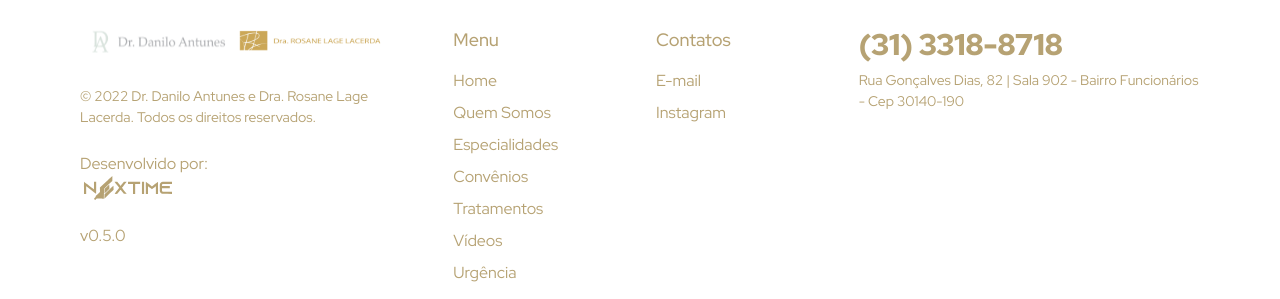
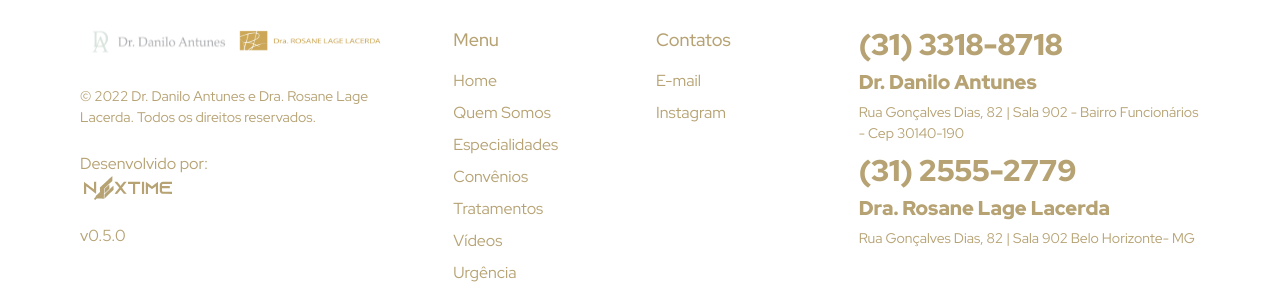
Before and after one commit to odontosos24horas/danilo, a Next.js app: page / in a window 1280 px wide. Shown: the part 1729-2028 px from the top of the page. Built offline with nearby package versions, Linux system fonts and the light colour scheme.

Commit message:
feat: numeros de telefone

```diff
--- a/src/components/organisms/nextFooter/index.tsx
+++ b/src/components/organisms/nextFooter/index.tsx
@@ -83,8 +83,22 @@ const NextFooter = () => {
                   (31) 3318-8718
                 </Heading>
               </Link>
+              <Heading color="next-primary" size="md">
+                Dr. Danilo Antunes
+              </Heading>
               <Text color="next-primary" fontSize="sm">
                 Rua Gonçalves Dias, 82 | Sala 902 - Bairro Funcionários - Cep 30140-190
+              </Text>
+              <Link href={'tel:25552779'}>
+                <Heading color="next-primary" size="lg">
+                  (31) 2555-2779
+                </Heading>
+              </Link>
+              <Heading color="next-primary" size="md">
+                Dra. Rosane Lage Lacerda
+              </Heading>
+              <Text color="next-primary" fontSize="sm">
+                Rua Gonçalves Dias, 82 | Sala 902 Belo Horizonte- MG
               </Text>
             </Stack>
           </SimpleGrid>
--- a/src/components/organisms/nextWithBackgroundImage/index.tsx
+++ b/src/components/organisms/nextWithBackgroundImage/index.tsx
@@ -1,4 +1,5 @@
 import { Stack, Flex, Button, Text, VStack, useBreakpointValue } from '@chakra-ui/react'
+import Link from 'next/link'
 
 export default function NextWithBackgroundImage() {
   return (
@@ -28,6 +29,8 @@ export default function NextWithBackgroundImage() {
             seu tratamento.
           </Text>
           <Stack direction={'row'}>
+            <Link href="/especialidades">
+              <a>
                 <Button
                   bgGradient={'linear(to-b, #EDD08D, #B6A273)'}
                   rounded={'full'}
@@ -36,6 +39,8 @@ export default function NextWithBackgroundImage() {
                 >
                   Ver especialidades
                 </Button>
+              </a>
+            </Link>
           </Stack>
         </Stack>
       </VStack>
```
Lines whose indentation alone changed are shown as unchanged.
